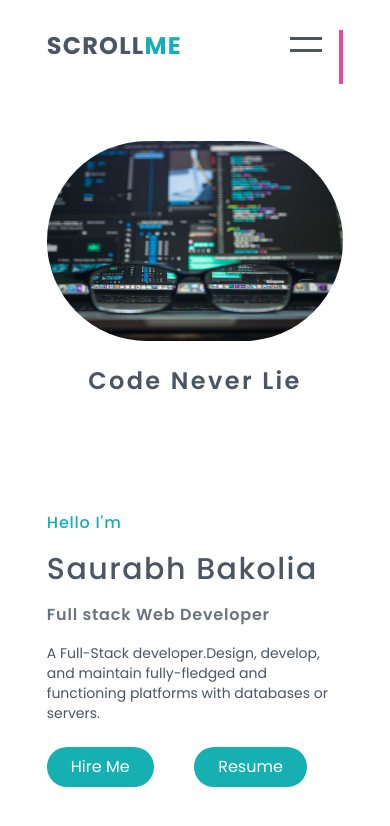
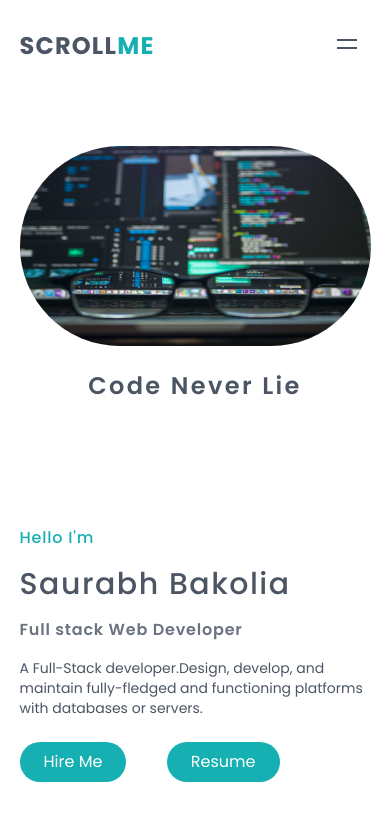
Before and after one commit to saurabhbakolia/Portfolio-Website, a React (Create React App) app: page / in a window 390 px wide. Shown: the top 826 px of the page. Built offline with nearby package versions, Linux system fonts and the light colour scheme.

Commit message:
Landing Page mobile responsive done

```diff
--- a/src/components/LandingPage.js
+++ b/src/components/LandingPage.js
@@ -12,7 +12,7 @@ const LandingPage = () => {
                 <div className='flex justify-between items-center'>
                     <div className='hidden lg:w-[15%] lg:h-[89.90vh]'><SocialMediaIcons /></div>
                     <div className='w-[100%] h-[90vh] flex flex-col-reverse justify-around items-center lg:flex lg:justify-between lg:items-center lg:w-[85%] lg:h-[89.90vh] lg:mr-[15.5%]'>
-                        <div className='w-[76%] lg:w-[46%] flex-col space-y-4'>
+                        <div className='w-[90%] lg:w-[46%] flex-col space-y-4'>
                             <h3 className='text-[#16B0B2] text-base lg:text-2xl font-medium tracking-wider'>Hello I'm</h3>
                             <h1 className='text-3xl lg:text-5xl font-medium tracking-wider text-gray-600'>Saurabh Bakolia</h1>
                             <p className='text-gray-500 font-semibold tracking-wider'>Full stack Web Developer</p>
@@ -22,7 +22,7 @@ const LandingPage = () => {
                                 <li><button className='hover:shadow-md bg-[#16B0B2] text-white px-6 py-2 rounded-full'><Link to='#' target="_hireMe">Resume</Link></button></li>
                             </ul>
                         </div>
-                        <div className='w-[76%] lg:w-[42%] text-center'>
+                        <div className='w-[90%] max-w-[400px] lg:w-[42%] text-center'>
                             <img src={Image} alt="code_image" className='w-full h-[200px] rounded-full contains cover-full' />
                             <h2 className='pt-6 text-2xl text-gray-600 lg:text-white font-semibold tracking-widest'>Code Never Lie</h2>
                         </div>
--- a/src/components/Menu/Burger.js
+++ b/src/components/Menu/Burger.js
@@ -8,12 +8,12 @@ import { SiGmail } from 'react-icons/si'
 
 const Burger = () => {
   const [isOpen, setOpen] = useState(false)
-  const transProp = isOpen ? 'transition duration-[20000] ease-out  px-6 py-2 flex flex-col justify-around items-start border-2 border-red-600 w-[60vw] h-[60vh] fixed top-0 right-0 bg-[#16B0B2] translate-x-[0%]' : 'px-6 py-2 flex flex-col justify-start items-start border-2 border-red-600 w-[60vw] h-[60vh] fixed top-0 right-0 bg-[#16B0B2] translate-x-[100%] transition duration-[30000] ease-out ';
+  const transProp = isOpen ? 'transition-all duration-[20000] ease-out  px-6 py-2 flex flex-col justify-around items-start  min-w-[260px] max-w-[40vw] h-[60vh] fixed top-0 right-0 bg-[#16B0B2] translate-x-[0%]' : 'px-6 py-2 flex flex-col justify-start items-start  w-[60vw] h-[60vh] fixed top-0 right-0 bg-[#16B0B2] translate-x-[100%] transition-all duration-[30000] ease-out ';
 
   console.log(transProp);
   return (
-    <div className='transition-all duration-[20000]'>
-      <div className='fixed right-[60px] top-[20px] z-10 text-gray-600'><Hamburger toggled={isOpen} toggle={setOpen} /></div>
+    <div className='transition-all duration-[20000] '>
+      <div className='absolute right-0 -top-[10px] z-10 text-gray-600'><Hamburger duration={0.4} easing="ease-in" size={20} toggled={isOpen} toggle={setOpen} /></div>
       <div className={transProp}>
         <div className="mt-10 text-base text-gray-600 font-semibold tracking-wider">
           <ul className="flex flex-col justify-evenly items-start tracking-wide space-y-4">
@@ -26,15 +26,15 @@ const Burger = () => {
           </ul>
         </div>
         <div className=''>
-        <div className='h-full flex justify-center items-center'>
-                <ul className='w-[2.5em] rounded-full flex text-base items-center text-gray-600'>
-                    <li className='cursor-pointer pr-6 rounded-full hover:shadow-sm hover:bg-[#16B0B2] hover:text-white transition-all duration-500 ease-in-out'><FaFacebookF/></li>
-                    <li className='cursor-pointer pr-6 rounded-full hover:shadow-sm hover:bg-[#16B0B2] hover:text-white transition-all duration-500 ease-in-out'><FaInstagram/></li>
-                    <li className='cursor-pointer pr-6 rounded-full hover:shadow-sm hover:bg-[#16B0B2] hover:text-white transition-all duration-500 ease-in-out'><FaGithub/></li>
-                    <li className='cursor-pointer pr-6 rounded-full hover:shadow-sm hover:bg-[#16B0B2] hover:text-white transition-all duration-500 ease-in-out'><FaLinkedin/></li>
-                    <li className='cursor-pointer pr-6 rounded-full hover:shadow-sm hover:bg-[#16B0B2] hover:text-white text-xl transition-all duration-500 ease-in-out'><SiGmail/></li>
-                </ul>
-            </div>
+          <div className='h-full flex justify-center items-center'>
+            <ul className='w-[2.5em] rounded-full flex text-base items-center text-gray-600'>
+              <li className='cursor-pointer pr-6 rounded-full hover:shadow-sm hover:bg-[#16B0B2] hover:text-white transition-all duration-500 ease-in-out'><FaFacebookF /></li>
+              <li className='cursor-pointer pr-6 rounded-full hover:shadow-sm hover:bg-[#16B0B2] hover:text-white transition-all duration-500 ease-in-out'><FaInstagram /></li>
+              <li className='cursor-pointer pr-6 rounded-full hover:shadow-sm hover:bg-[#16B0B2] hover:text-white transition-all duration-500 ease-in-out'><FaGithub /></li>
+              <li className='cursor-pointer pr-6 rounded-full hover:shadow-sm hover:bg-[#16B0B2] hover:text-white transition-all duration-500 ease-in-out'><FaLinkedin /></li>
+              <li className='cursor-pointer pr-6 rounded-full hover:shadow-sm hover:bg-[#16B0B2] hover:text-white text-xl transition-all duration-500 ease-in-out'><SiGmail /></li>
+            </ul>
+          </div>
         </div>
       </div>
     </div>
--- a/src/components/Navbar.js
+++ b/src/components/Navbar.js
@@ -5,12 +5,12 @@ import Burger from './Menu/Burger'
 
 const Navbar = () => {
     return (
-        <div className="navbar flex justify-center items-center">
-            <div className="sticky top-0 right-0 w-[76vw] flex justify-between pt-[30px] h-[10vh]">
+        <div className="navbar flex justify-center items-center ">
+            <div className="sticky top-0 right-0 w-[90vw] flex justify-between items-start pt-[30px] h-[10vh]">
                 <div className="">
                     <h1 className="font-bold text-2xl text-gray-600 tracking-wider cursor-pointer">SCROLL<span className="font-bold text-[#16B0B2]">ME</span></h1>
                 </div>
-                <div className="border-2 border-pink-500">
+                <div className="flex items-center relative">
                     <Menu />
                     <Burger/>
                 </div>
```
